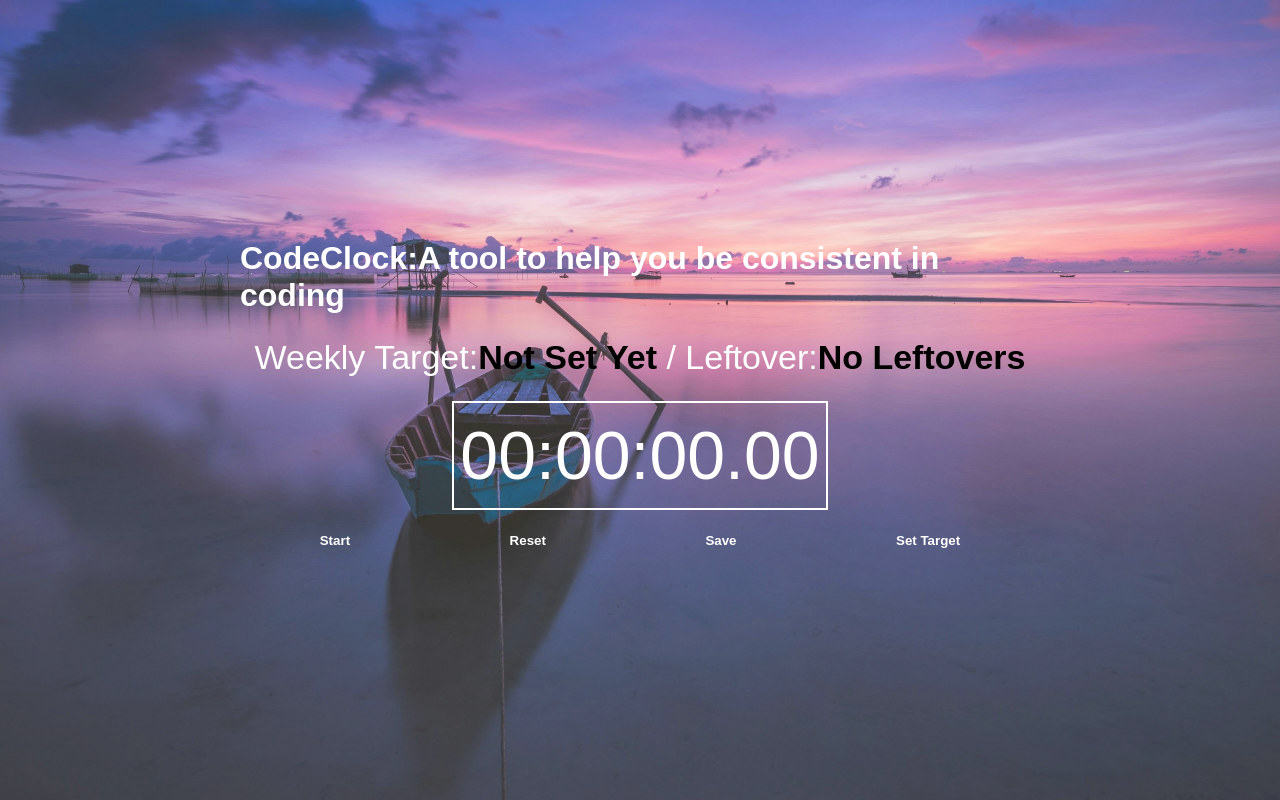
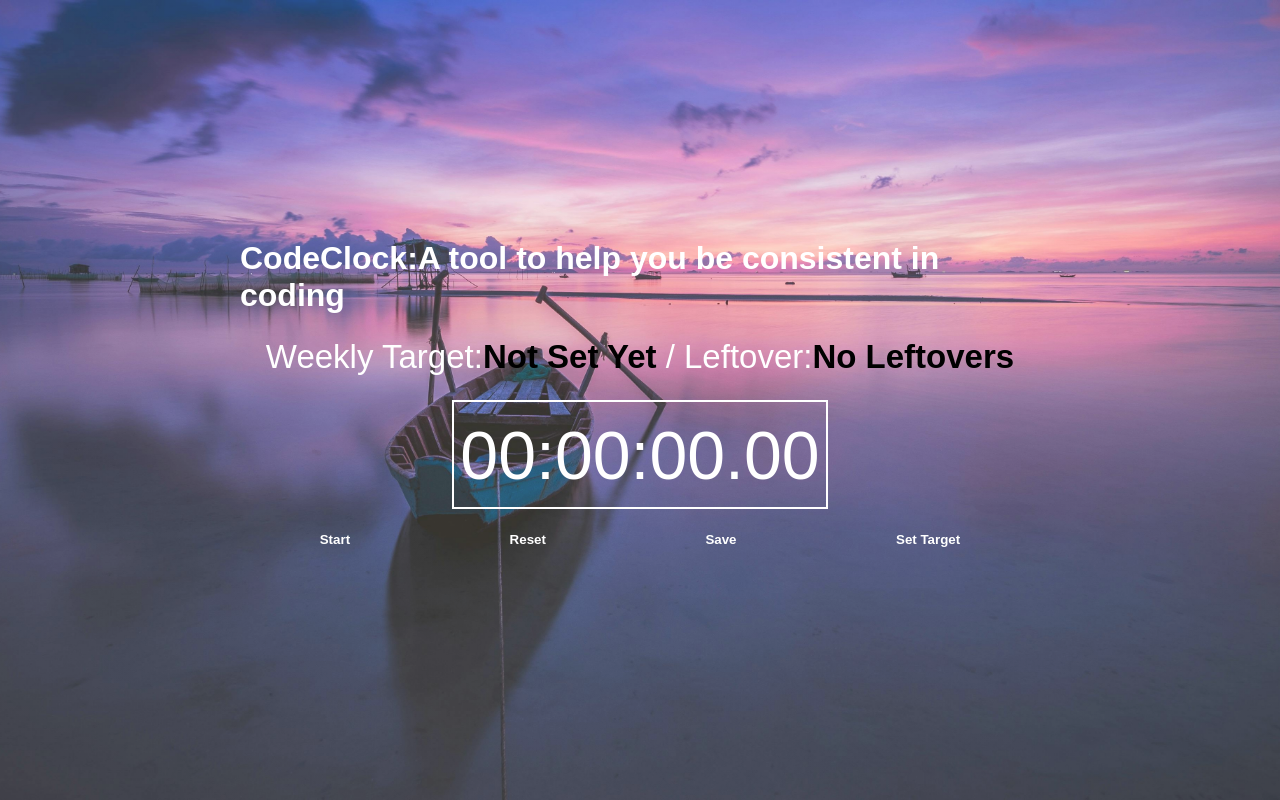
Before and after one commit to rasooli451/CodeClock, a website built with webpack: page source/index.html in a window 1280 px wide. Built offline with nearby package versions, Linux system fonts and the light colour scheme.

Commit message:
changed font size for weekly goal div

```diff
--- a/source/style.css
+++ b/source/style.css
@@ -46,7 +46,7 @@ body{
 
 .weeklygoal{
     text-align: center;
-    font-size: min(34px, 3vw);
+    font-size: min(33px, 3vw);
 }
 
 .target, .leftover{
```
